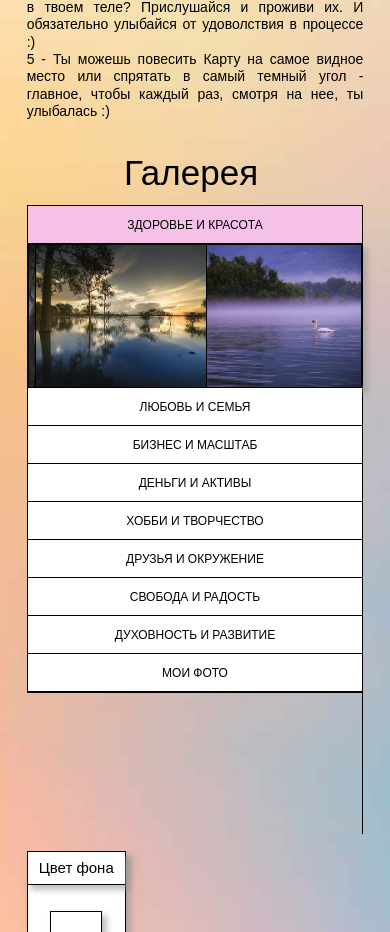
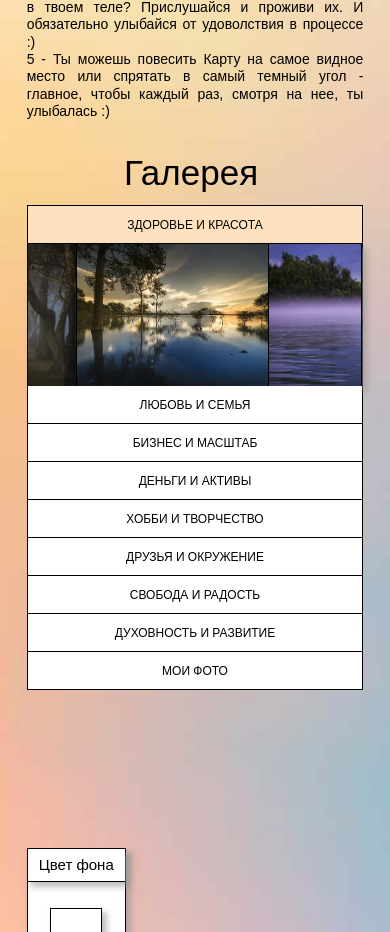
Before and after one commit to drummerrog/wishcard, a PHP site: page / in a window 390 px wide. Shown: the part 834-1766 px from the top of the page. Run offline with PHP 8.4, Linux system fonts and the light colour scheme.

Commit message:
fix: корректировки слайдера

```diff
--- a/assets/css/media.css
+++ b/assets/css/media.css
@@ -130,14 +130,31 @@
     border-bottom: 1px solid #000;
   }
 
+  .tab-header__item:before {
+    content: none;
+  }
+
+  .tab-header__item-none {
+    border-bottom: none;
+  }
+
+  .tab-header__item-none.active {
+    border-bottom: 1px solid #000;
+  }
+
   .tab-content {
     position: relative;
     top: 0;
     left: 0;
+    border: none;
   }
 
   .form-label {
     width: 188px !important;
+  }
+
+  .swiper {
+    border-right: 1px solid #000 !important;
   }
 
   .swiper-slide {
@@ -177,8 +194,14 @@
   }
 }
 
-@media (max-width: 425px) {
+@media (max-width: 375px) {
   .swiper-slide {
     width: 51% !important;
   }
 }
+
+@media (max-width: 320px) {
+  .swiper-slide {
+    width: 101% !important;
+  }
+}
--- a/assets/css/style.css
+++ b/assets/css/style.css
@@ -103,7 +103,7 @@
 }
 
 .tab-header__item.active {
-  background-color: rgb(245, 193, 231);
+  background-color: #fee1be;
 }
 
 .tab-header_border,
@@ -132,30 +132,6 @@
   background: #fff;
 }
 
-/* .swiper-slide-hidden {
-  display: block;
-  width: 185px !important;
-  height: auto !important;
-  object-fit: cover;
-  border-right: 1px solid #000;
-  margin-right: 0 !important;
-} */
-
-/* .swiper-slide-hidden::before {
-  content: "";
-  display: block;
-  width: 185px !important;
-  height: 122px !important;
-  object-fit: cover;
-  border-right: 1px solid #000;
-  margin-right: 0 !important;
-} */
-
-/* .swiper-slide-hidden::after {
-  content: "";
-  display: none;
-} */
-
 .swiper-slide-duplicate {
   margin-right: 0 !important;
 }
@@ -164,10 +140,12 @@
 .swiper {
   width: 100%;
   height: 100%;
+  border-right: 1px solid #000;
 }
 
-.swiper {
-  border-right: 1px solid #000;
+.swiper-none {
+  background: #fff;
+  z-index: 3;
 }
 
 .swiper-slide {
@@ -177,7 +155,6 @@
   object-fit: cover;
   border-right: 1px solid #000;
   margin-right: 0 !important;
-  z-index: 2;
 }
 
 .swiper-button {
@@ -205,12 +182,12 @@
 }
 
 .form-input {
-  margin-bottom: -170px;
+  margin-bottom: -55px;
 }
 
 .form-label {
   width: 194px;
-  /* height: 116px; */
+  height: 116px;
   display: flex;
   flex-direction: column;
   align-items: center;
--- a/index.html
+++ b/index.html
@@ -67,7 +67,7 @@
                         <span class="tab-header__name">Здоровье и Красота</span>
                     </div>
                     <div class="tab-content js-tab-content active" data-tab="2">
-                        <div class="swiper mySwiper">
+                        <div class="swiper mySwiper swiper-none">
                             <div class="swiper-wrapper">
                                 <img class="swiper-slide" src="assets/image/slider/01.jpg" alt="слайд">
                                 <img class="swiper-slide" src="assets/image/slider/02.jpg" alt="слайд">
@@ -111,7 +111,7 @@
                         <span class="tab-header__name">Любовь и Семья</span>
                     </div>
                     <div class="tab-content js-tab-content" data-tab="3">
-                        <div class="swiper mySwiper">
+                        <div class="swiper mySwiper swiper-none">
                             <div class="swiper-wrapper">
                                 <img class="swiper-slide" src="assets/image/slider/08.jpg" alt="слайд">
                                 <img class="swiper-slide" src="assets/image/slider/02.jpg" alt="слайд">
@@ -151,7 +151,7 @@
                         <span class="tab-header__name">Бизнес и Масштаб</span>
                     </div>
                     <div class="tab-content js-tab-content" data-tab="4">
-                        <div class="swiper mySwiper">
+                        <div class="swiper mySwiper swiper-none">
                             <div class="swiper-wrapper">
                                 <img class="swiper-slide" src="assets/image/slider/07.jpg" alt="слайд">
                                 <img class="swiper-slide" src="assets/image/slider/02.jpg" alt="слайд">
@@ -191,7 +191,7 @@
                         <span class="tab-header__name">Деньги и Активы</span>
                     </div>
                     <div class="tab-content js-tab-content" data-tab="5">
-                        <div class="swiper mySwiper">
+                        <div class="swiper mySwiper swiper-none">
                             <div class="swiper-wrapper">
                                 <img class="swiper-slide" src="assets/image/slider/05.jpg" alt="слайд">
                                 <img class="swiper-slide" src="assets/image/slider/02.jpg" alt="слайд">
@@ -231,7 +231,7 @@
                         <span class="tab-header__name">Хобби и Творчество</span>
                     </div>
                     <div class="tab-content js-tab-content" data-tab="6">
-                        <div class="swiper mySwiper">
+                        <div class="swiper mySwiper swiper-none">
                             <div class="swiper-wrapper">
                                 <img class="swiper-slide" src="assets/image/slider/04.jpg" alt="слайд">
                                 <img class="swiper-slide" src="assets/image/slider/05.jpg" alt="слайд">
@@ -271,7 +271,7 @@
                         <span class="tab-header__name">Друзья и Окружение</span>
                     </div>
                     <div class="tab-content js-tab-content" data-tab="7">
-                        <div class="swiper mySwiper">
+                        <div class="swiper mySwiper swiper-none">
                             <div class="swiper-wrapper">
                                 <img class="swiper-slide" src="assets/image/slider/03.jpg" alt="слайд">
                                 <img class="swiper-slide" src="assets/image/slider/07.jpg" alt="слайд">
@@ -311,7 +311,7 @@
                         <span class="tab-header__name">Свобода и Радость</span>
                     </div>
                     <div class="tab-content js-tab-content" data-tab="8">
-                        <div class="swiper mySwiper">
+                        <div class="swiper mySwiper swiper-none">
                             <div class="swiper-wrapper">
                                 <img class="swiper-slide" src="assets/image/slider/03.jpg" alt="слайд">
                                 <img class="swiper-slide" src="assets/image/slider/06.jpg" alt="слайд">
@@ -387,7 +387,7 @@
                 </div>
                 <!-- tab-header -->
                 <div class="tab-header tab-header_border">
-                    <div class="tab-header__item js-tab-trigger" data-tab="1">
+                    <div class="tab-header__item tab-header__item-none js-tab-trigger" data-tab="1">
                         <span class="tab-header__name">Мои фото</span>
                     </div>
                     <div class="tab-content tab-content_new js-tab-content" data-tab="1">
```
